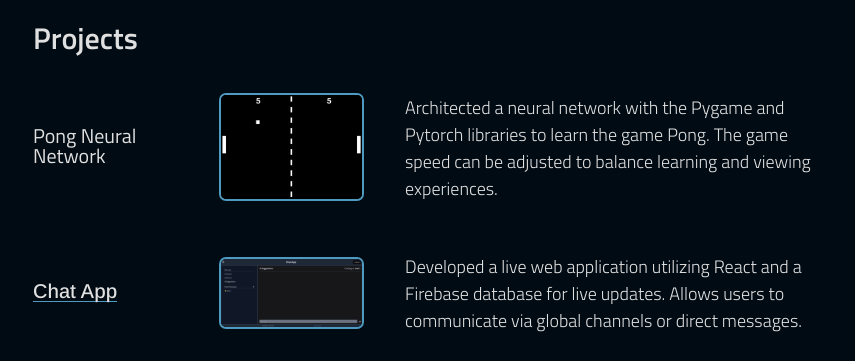
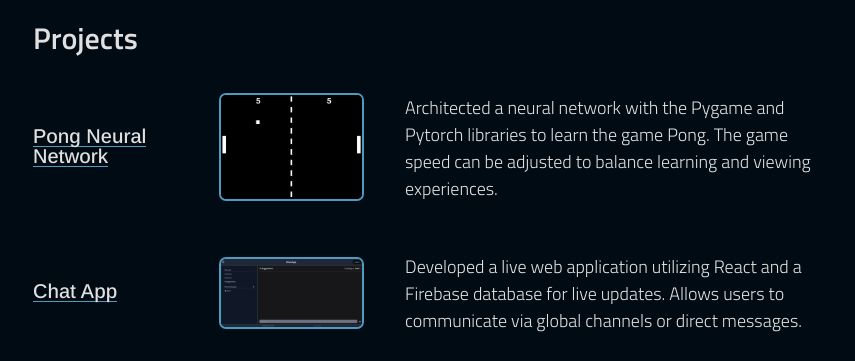
Before and after one commit to jacobziff/jacobziff.github.io, a plain HTML site: page index.html in a window 1280 px wide. Shown: the part 1540-1901 px from the top of the page, without its empty margins (425-1280 px from the left). Drawn offline with nearby package versions, Linux system fonts and the light colour scheme.

Commit message:
project link

```diff
--- a/index.html
+++ b/index.html
@@ -108,7 +108,7 @@
             <div class = "projectscontainer">
 
                 <div class = "proj">
-                    <h3><a class = "">Pong Neural Network</a></h3>
+                    <h3><a class = "projlink" href="https://github.com/jacobziff/pong" target="_blank">Pong Neural Network</a></h3>
                     <a class="lightbox-projects" href="https://jacobziff.github.io/images/pong.png" data-lightbox="projects" data-title="Pong Neural Network" data-alt = "A Pong game in progress."><img src = "images/pong.png" width = 300 alt = "A Pong game in progress."></a>
                     <p>Architected a neural network with the Pygame and Pytorch libraries to learn the game Pong. The game speed can be adjusted to balance learning and viewing experiences.</p>
                 </div>
```
